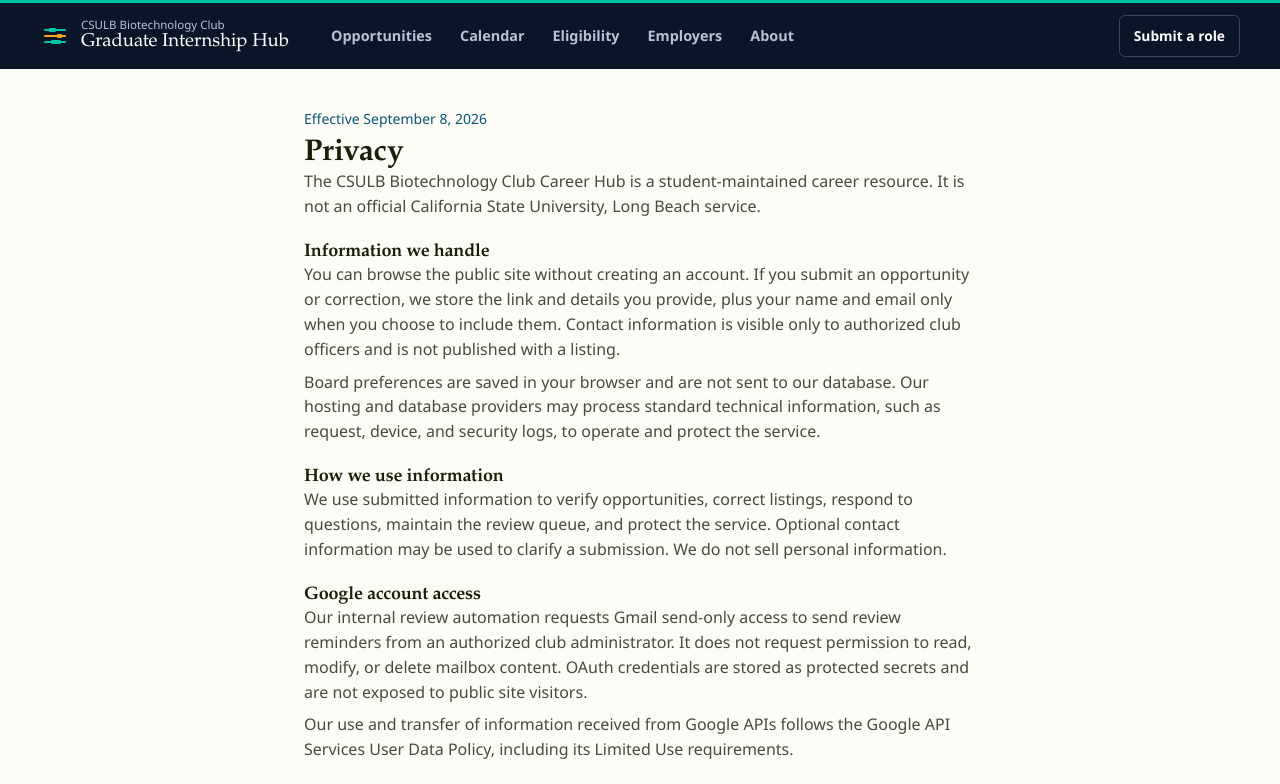
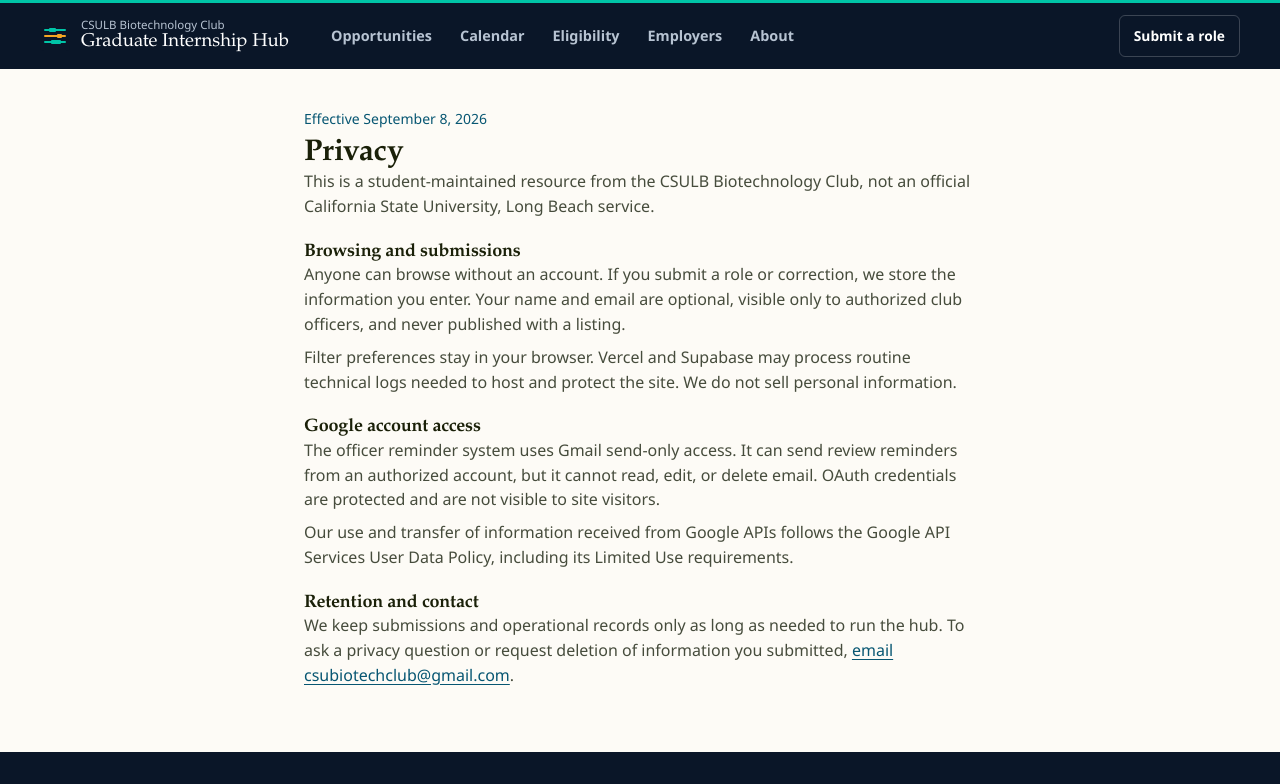
Before and after one commit to austinesparza/csulb-biotech-career-hub, a Next.js app: page /privacy in a window 1280 px wide. Shown: the top 784 px of the page. Built offline with nearby package versions, Linux system fonts and the light colour scheme.

Commit message:
Simplify privacy page

```diff
--- a/src/app/privacy/page.tsx
+++ b/src/app/privacy/page.tsx
@@ -1,10 +1,9 @@
 import type { Metadata } from 'next';
-import Link from 'next/link';
 import { CLUB_LINKS, mailto } from '@/lib/clubLinks';
 
 export const metadata: Metadata = {
-  title: 'Privacy | CSULB Biotech Career Hub',
-  description: 'How the CSULB Biotech Career Hub handles information.',
+  title: 'Privacy | CSULB Graduate Internship Hub',
+  description: 'How the CSULB Graduate Internship Hub handles information.',
 };
 
 export default function PrivacyPage() {
@@ -16,45 +15,31 @@ export default function PrivacyPage() {
         </p>
         <h1 className="text-3xl font-semibold tracking-tight">Privacy</h1>
         <p style={{ color: 'var(--ink-soft)' }}>
-          The CSULB Biotechnology Club Career Hub is a student-maintained career
-          resource. It is not an official California State University, Long Beach
-          service.
+          This is a student-maintained resource from the CSULB Biotechnology Club,
+          not an official California State University, Long Beach service.
         </p>
       </div>
 
       <section className="space-y-2">
-        <h2 className="text-lg font-semibold">Information we handle</h2>
+        <h2 className="text-lg font-semibold">Browsing and submissions</h2>
         <p style={{ color: 'var(--ink-soft)' }}>
-          You can browse the public site without creating an account. If you submit an
-          opportunity or correction, we store the link and details you provide, plus
-          your name and email only when you choose to include them. Contact information
-          is visible only to authorized club officers and is not published with a
-          listing.
+          Anyone can browse without an account. If you submit a role or correction,
+          we store the information you enter. Your name and email are optional, visible
+          only to authorized club officers, and never published with a listing.
         </p>
         <p style={{ color: 'var(--ink-soft)' }}>
-          Board preferences are saved in your browser and are not sent to our database.
-          Our hosting and database providers may process standard technical information,
-          such as request, device, and security logs, to operate and protect the service.
-        </p>
-      </section>
-
-      <section className="space-y-2">
-        <h2 className="text-lg font-semibold">How we use information</h2>
-        <p style={{ color: 'var(--ink-soft)' }}>
-          We use submitted information to verify opportunities, correct listings,
-          respond to questions, maintain the review queue, and protect the service.
-          Optional contact information may be used to clarify a submission. We do not
-          sell personal information.
+          Filter preferences stay in your browser. Vercel and Supabase may process
+          routine technical logs needed to host and protect the site. We do not sell
+          personal information.
         </p>
       </section>
 
       <section className="space-y-2">
         <h2 className="text-lg font-semibold">Google account access</h2>
         <p style={{ color: 'var(--ink-soft)' }}>
-          Our internal review automation requests Gmail send-only access to send review
-          reminders from an authorized club administrator. It does not request permission
-          to read, modify, or delete mailbox content. OAuth credentials are stored as
-          protected secrets and are not exposed to public site visitors.
+          The officer reminder system uses Gmail send-only access. It can send review
+          reminders from an authorized account, but it cannot read, edit, or delete
+          email. OAuth credentials are protected and are not visible to site visitors.
         </p>
         <p style={{ color: 'var(--ink-soft)' }}>
           Our use and transfer of information received from Google APIs follows the
@@ -63,31 +48,17 @@ export default function PrivacyPage() {
       </section>
 
       <section className="space-y-2">
-        <h2 className="text-lg font-semibold">Service providers and retention</h2>
+        <h2 className="text-lg font-semibold">Retention and contact</h2>
         <p style={{ color: 'var(--ink-soft)' }}>
-          The site uses Vercel for hosting, Supabase for database and officer
-          authentication services, GitHub for deployment automation, and Google to send
-          authorized review emails. We retain submissions and operational records only
-          as long as reasonably needed to run and document the resource. You may ask us
-          to review or delete contact information you submitted.
-        </p>
-      </section>
-
-      <section className="space-y-2">
-        <h2 className="text-lg font-semibold">Contact</h2>
-        <p style={{ color: 'var(--ink-soft)' }}>
-          Privacy question or deletion request?{' '}
+          We keep submissions and operational records only as long as needed to run the
+          hub. To ask a privacy question or request deletion of information you submitted,{' '}
           <a
             href={mailto('Career Hub: privacy request')}
             className="underline"
             style={{ color: 'var(--brand-deep)' }}
           >
-            Email {CLUB_LINKS.email}
+            email {CLUB_LINKS.email}
           </a>
-          . You can also read more about the project on the{' '}
-          <Link href="/about" className="underline">
-            About page
-          </Link>
           .
         </p>
       </section>
```
